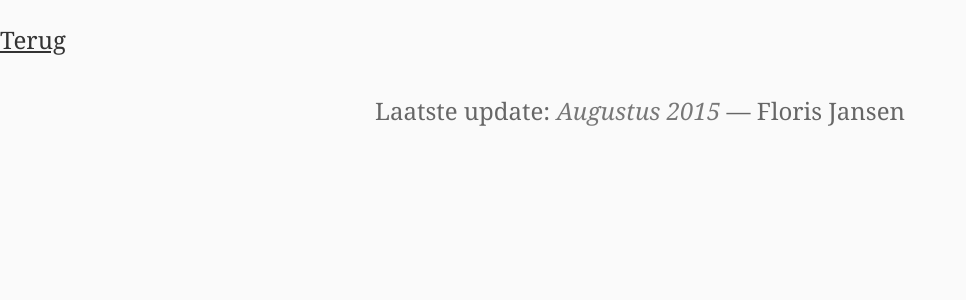
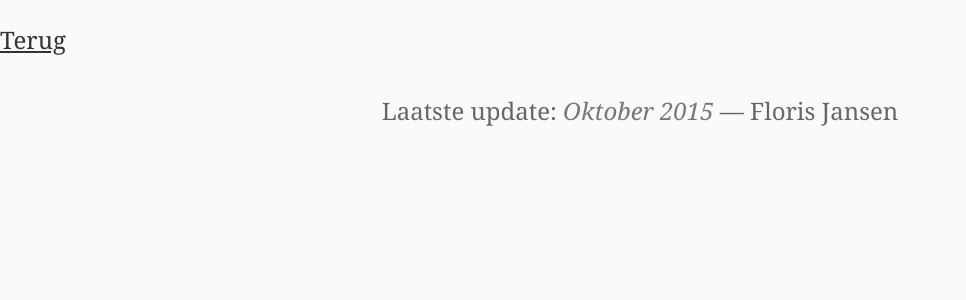
Before and after one commit to FMJansen/-archived-fmjansen.com, a PHP site: page /cygnus-x1/index.php in a window 1280 px wide. Shown: the part 537-837 px from the top of the page, without its empty margins (0-966 px from the left). Run offline with PHP 8.4, Linux system fonts and the light colour scheme; data that the repository does not hold is empty; style sheets or scripts are compiled from the project's sources.

Commit message:
update update date yo

```diff
--- a/footer.php
+++ b/footer.php
@@ -1,5 +1,5 @@
     <footer>
-      <p>Laatste update: <time datetime="2015-08">Augustus 2015</time> &mdash; Floris Jansen</p>
+      <p>Laatste update: <time datetime="2015-10">Oktober 2015</time> &mdash; Floris Jansen</p>
     </footer>
 
     <!--[if lt IE 9]>
```
